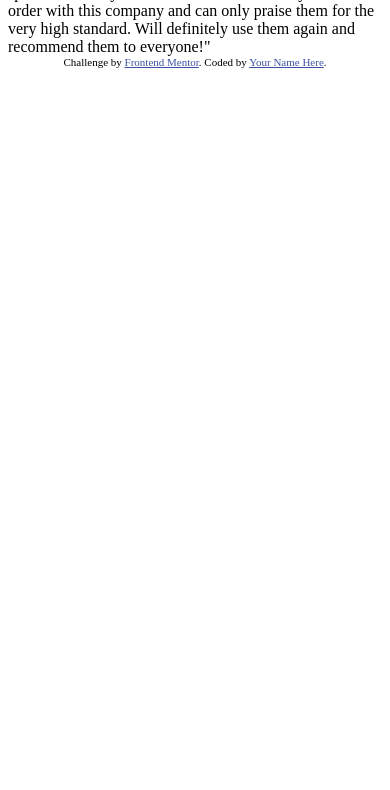
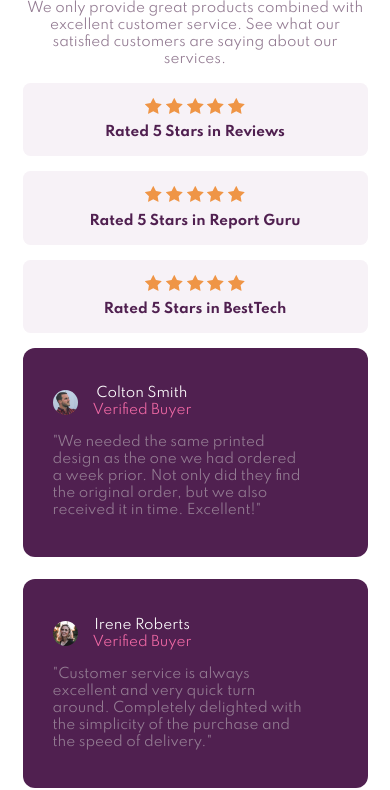
Before and after one commit to blaqbox-prime/social-proof-section, a plain HTML site: page index.html in a window 390 px wide. Shown: the part 222-1012 px from the top of the page. Before the commit the page ends 844 px from the top, so only its background shows below. Drawn offline with Linux system fonts and the light colour scheme.

Commit message:
mobile view done

```diff
--- a/index.html
+++ b/index.html
@@ -12,50 +12,122 @@
       href="./images/favicon-32x32.png"
     />
 
+    <link rel="stylesheet" href="style.css">
+    <link rel="preconnect" href="https://fonts.googleapis.com">
+<link rel="preconnect" href="https://fonts.gstatic.com" crossorigin>
+<link href="https://fonts.googleapis.com/css2?family=Spartan:wght@400;500;700&display=swap" rel="stylesheet">
+
+
     <title>Frontend Mentor | Social proof section</title>
 
-    <!-- Feel free to remove these styles or customise in your own stylesheet 👍 -->
-    <style>
-      .attribution {
-        font-size: 11px;
-        text-align: center;
-      }
-      .attribution a {
-        color: hsl(228, 45%, 44%);
-      }
-    </style>
   </head>
   <body>
+    <Section title="social proof">
+      <Header>
+        <!-- Headline -->
+        <h1 class="title text-purple w-heavy">
           10,000+ of our users love our products.
-
+        </h1>
+        <p class="subtitle text-gray">
           We only provide great products combined with excellent customer service.
           See what our satisfied customers are saying about our services.
+        </p>
 
-    Rated 5 Stars in Reviews
-    Rated 5 Stars in Report Guru
-    Rated 5 Stars in BestTech
-
-    Colton Smith
-    Verified Buyer
+        <!-- Ratings -->
+        <div class="ratings">
+          <!--  -->
+          <div class="rating bg-light">
+            <div class="stars">
+              <img src="images/icon-star.svg" alt="star" class="star">
+              <img src="images/icon-star.svg" alt="star" class="star">
+              <img src="images/icon-star.svg" alt="star" class="star">
+              <img src="images/icon-star.svg" alt="star" class="star">
+              <img src="images/icon-star.svg" alt="star" class="star">
+            </div>
+            <p class="text-purple w-heavy">Rated 5 Stars in Reviews</p>
+          </div>
+          <!--  -->
+          <!--  -->
+          <div class="rating bg-light">
+            <div class="stars">
+              <img src="images/icon-star.svg" alt="star" class="star">
+              <img src="images/icon-star.svg" alt="star" class="star">
+              <img src="images/icon-star.svg" alt="star" class="star">
+              <img src="images/icon-star.svg" alt="star" class="star">
+              <img src="images/icon-star.svg" alt="star" class="star">
+            </div>
+            <p class="text-purple w-heavy">Rated 5 Stars in Report Guru</p>
+          </div>
+          <!--  -->
+          <!--  -->
+          <div class="rating bg-light">
+            <div class="stars">
+              <img src="images/icon-star.svg" alt="star" class="star">
+              <img src="images/icon-star.svg" alt="star" class="star">
+              <img src="images/icon-star.svg" alt="star" class="star">
+              <img src="images/icon-star.svg" alt="star" class="star">
+              <img src="images/icon-star.svg" alt="star" class="star">
+            </div>
+            <p class="text-purple w-heavy">Rated 5 Stars in BestTech</p>
+          </div>
+          <!--  -->
+        </div>
+      </Header>
+      <!-- Review Cards -->
+      <main title="Reviews" class="reviews">
+        <div class="card bg-dark">
+          <div class="dsp-flex author-details">
+            <img src="images/image-colton.jpg" alt="colton smith" class="avatar">
+            <div class="details">
+              <p class="name">Colton Smith</p>
+              <p class="w-light text-pink">Verified Buyer</p>
+            </div>
+          </div>
+          <p class="review-text text-gray">
             "We needed the same printed design as the one we had ordered a week prior.
     Not only did they find the original order, but we also received it in time.
     Excellent!"
-
-    Irene Roberts
-    Verified Buyer
+          </p>
+        </div>
+        <!--  -->
+        <div class="card bg-dark">
+          <div class="dsp-flex author-details">
+            <img src="images/image-irene.jpg" alt="colton smith" class="avatar">
+            <div class="details">
+              <p class="name">Irene Roberts</p>
+              <p class="w-light text-pink">Verified Buyer</p>
+            </div>
+          </div>
+          <p class="review-text text-gray">
             "Customer service is always excellent and very quick turn around. Completely
     delighted with the simplicity of the purchase and the speed of delivery."
-
-    Anne Wallace
-    Verified Buyer
+          </p>
+        </div>
+        <!--  -->
+        <div class="card bg-dark">
+          <div class="dsp-flex author-details">
+            <img src="images/image-anne.jpg" alt="colton smith" class="avatar">
+            <div class="details">
+              <p class="name">Anne Wallace</p>
+              <p class="w-light text-pink">Verified Buyer</p>
+            </div>
+          </div>
+          <p class="review-text text-gray">
             "Put an order with this company and can only praise them for the very high
     standard. Will definitely use them again and recommend them to everyone!"
+          </p>
+        </div>
+        <!--  -->
+      </main>
+    </Section>
 
     <div class="attribution">
       Challenge by
       <a href="https://www.frontendmentor.io?ref=challenge" target="_blank"
         >Frontend Mentor</a
-      >. Coded by <a href="#">Your Name Here</a>.
+      >. Coded by <a href="#">Karabo Sambo</a>.
     </div>
+    <!-- GSAP Animation Library (Bonus Feature😁) -->
+    <script src=""></script>
   </body>
 </html>
--- /dev/null
+++ b/main.js
@@ -0,0 +1 @@
+// Simple Fade in Animations With GSAP
--- /dev/null
+++ b/style.css
@@ -0,0 +1,164 @@
+:root{
+    /* Colours */
+    --dark-magenta: hsl(300, 43%, 22%);
+    --soft-pink: hsl(333,80%,67%);
+    --dark-grayMagenta: hsl(303, 10%, 53%);
+    --light-grayMagenta: hsl(300, 24%, 96%);
+    font-size: 15px;
+}
+
+/* resets */
+*{
+    margin: 0;
+    padding: 0;
+    box-sizing: border-box;
+    font-family: 'Spartan';
+}
+
+body{
+    align-items: center;
+}
+
+p{
+    font-size: .9rem;
+}
+
+p, h1{
+    text-align: center;
+}
+
+/* text weight =================================*/
+
+.w-light{
+    font-weight: 400;
+}
+.w-medium{
+    font-weight: 500;
+}
+.w-heavy{
+    font-weight: 700;
+}
+
+/* Text Colours ================================*/
+.text-white{
+    color: #fff;
+}
+
+.text-pink{
+    color: var(--soft-pink);
+}
+
+.text-purple{
+    color: var(--dark-magenta);
+}
+
+.text-gray{
+    color: var(--dark-grayMagenta);
+}
+
+/* Background Colours =========================*/
+
+.bg-light{
+    background-color: var(--light-grayMagenta);
+
+}
+
+.bg-dark{
+    background-color: var(--dark-magenta);
+    color: #fff;
+}
+
+/* Section Container */
+
+section{
+    padding: 5rem 1.5rem;
+    width: 100%;
+    min-height: 100vh;
+    justify-content: center;
+    align-items: center;
+}
+/* Heading */
+
+.title{
+    font-size: 2.5rem;
+    margin-bottom: 1rem;
+}
+
+.subtitle{
+    font-size: .9rem;
+    margin-bottom: 1rem;
+}
+
+/* Rating */
+
+.rating{
+    padding: 1rem 0;
+    width: 100%;
+    border-radius: 0.5rem;
+    margin-bottom: 1rem;
+}
+
+.stars{
+    width: 100%;
+    text-align: center;
+    margin-bottom: .35rem;
+}
+
+.reviews{
+    margin: 1rem 0;
+}
+
+/* Card */
+.card{
+    width: 100%;
+    /* max-width: 200px; */
+    border-radius: 12px;
+    padding: 2.5rem 2rem;
+    margin-bottom: 1.5rem;
+    text-align: left;
+}
+
+/* Avatar */
+.avatar{
+    width: 25px;
+    height: 25px;
+    border-radius: 50%;
+    object-fit: cover;
+    object-position: center;
+}
+
+.dsp-flex{
+    display: flex;
+    align-items: center;
+}
+
+.author-details{
+    margin-bottom: 1rem;
+}
+
+.details{
+    margin-left: 1rem;
+}
+
+.review-text{
+    max-width: 90%;
+    text-align: left;
+}
+
+
+.attribution {
+    display: block;
+    width: 100vw;
+    font-size: .8rem;
+    text-align: center;
+    padding: 1rem 0;
+  }
+  .attribution a {
+    color: hsl(228, 45%, 44%);
+  }
+
+  /* Desktop ===================================================*/
+
+  @media screen and (min-width:960px){
+
+  }
```
Lines whose indentation alone changed are shown as unchanged.
